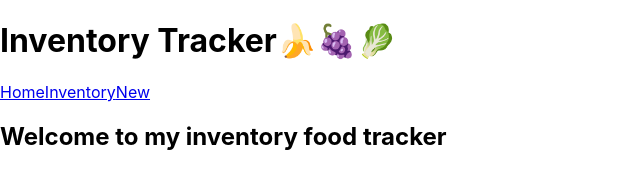
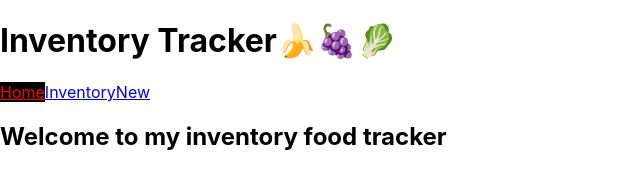
Before and after one commit to Arockne/inventory-tracker, a React (Create React App) app: page / in a window 1280 px wide. Shown: the top 172 px of the page, without its empty margins (0-640 px from the left). Built offline with nearby package versions, Linux system fonts and the light colour scheme.

Commit message:
Add active styling to NavLink components

```diff
--- a/src/components/NavBar.js
+++ b/src/components/NavBar.js
@@ -1,12 +1,17 @@
 import React from 'react'
 import { NavLink } from 'react-router-dom'
+
+const active = {
+  backgroundColor: 'black',
+  color: 'red'
+}
 
 function NavBar() {
   return (
     <nav>
-      <NavLink exact to="/">Home</NavLink>
-      <NavLink exact to="/inventory">Inventory</NavLink>
-      <NavLink exact to="/new">New</NavLink>
+      <NavLink exact to="/" activeStyle={active}>Home</NavLink>
+      <NavLink exact to="/inventory" activeStyle={active}>Inventory</NavLink>
+      <NavLink exact to="/new" activeStyle={active}>New</NavLink>
     </nav>
   )
 }
```
